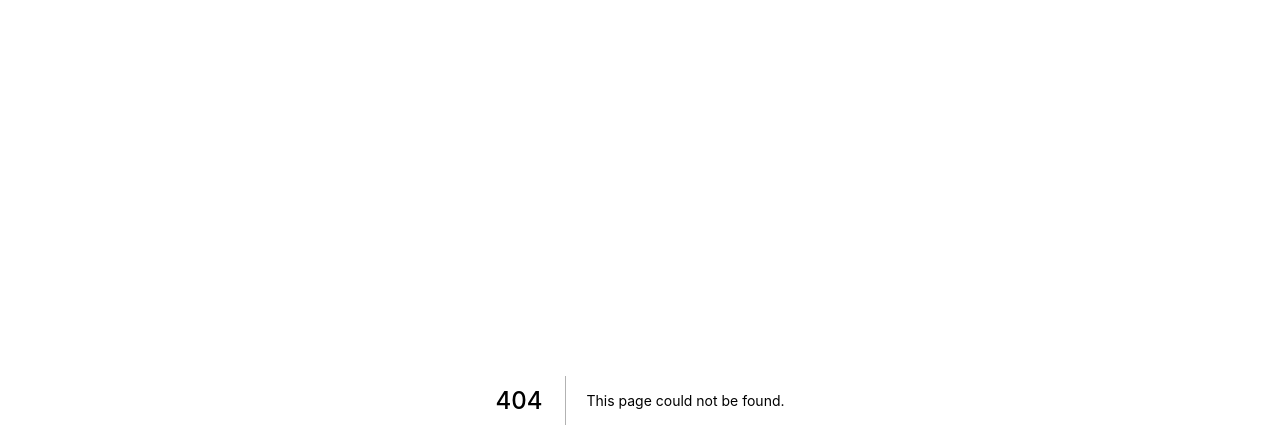
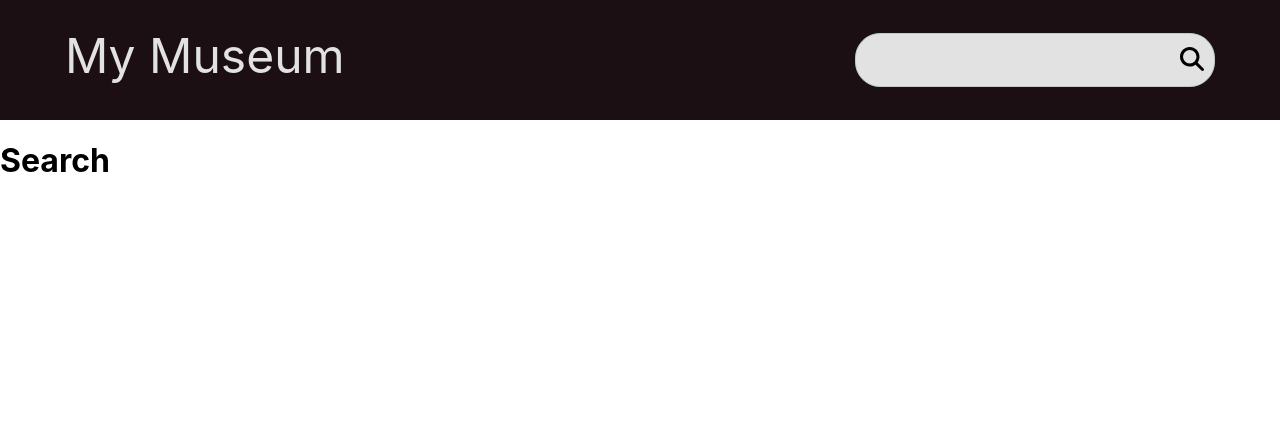
Before and after one commit to NaguiHW/museum, a Next.js app: page /search/1 in a window 1280 px wide. Before the commit this address had no page. Shown: the top 448 px of the page. Built offline with nearby package versions, Linux system fonts and the light colour scheme.

Commit message:
added global navbar

```diff
--- /dev/null
+++ b/component/Navbar.tsx
@@ -0,0 +1,37 @@
+import { FontAwesomeIcon } from "@fortawesome/react-fontawesome";
+import { faMagnifyingGlass } from "@fortawesome/free-solid-svg-icons";
+import { useState } from "react";
+import { useRouter } from "next/router";
+import Link from "next/link";
+import styles from '../styles/Navbar.module.scss'
+
+const Navbar = () => {
+	const [search, setSearch] = useState<string>('');
+
+	const router = useRouter()
+
+	const handleSubmit = (e: { preventDefault: () => void; }) => {
+		e.preventDefault();
+		router.push(`/search/${search}`)
+	};
+
+	const handleChange = (e: { target: { value: string; }; }) => {
+		setSearch(e.target.value);
+	};
+
+	return (
+		<div className={styles.navbarContainer}>
+			<nav className={styles.navbar}>
+				<Link href="/">My Museum</Link>
+				<div className={styles.searchArea}>
+					<form onSubmit={handleSubmit} className={styles.form}>
+						<input type="text" name="search" id="search" value={search} onChange={handleChange} className={styles.search} />
+						<button type="button" onClick={handleSubmit}><FontAwesomeIcon icon={faMagnifyingGlass} /></button>
+					</form>
+				</div>
+			</nav>
+		</div>
+	);
+};
+
+export default Navbar;
--- a/package.json
+++ b/package.json
@@ -8,7 +8,12 @@
     "lint": "next lint"
   },
   "dependencies": {
+    "@fortawesome/fontawesome-svg-core": "^1.3.0",
+    "@fortawesome/free-regular-svg-icons": "^6.0.0",
+    "@fortawesome/free-solid-svg-icons": "^6.0.0",
+    "@fortawesome/react-fontawesome": "^0.1.17",
     "next": "12.0.10",
+    "node-sass": "^6.0.1",
     "react": "17.0.2",
     "react-dom": "17.0.2"
   },
--- a/pages/_app.tsx
+++ b/pages/_app.tsx
@@ -1,8 +1,14 @@
-import '../styles/globals.css'
+import '../styles/globals.scss'
 import type { AppProps } from 'next/app'
+import Navbar from '../component/Navbar'
 
 function MyApp({ Component, pageProps }: AppProps) {
-  return <Component {...pageProps} />
+  return (
+    <>
+      <Navbar />
+      <Component {...pageProps} />
+    </>
+  )
 }
 
 export default MyApp
--- a/pages/index.tsx
+++ b/pages/index.tsx
@@ -1,7 +1,7 @@
 import type { NextPage } from 'next'
 import Head from 'next/head'
 import Image from 'next/image'
-import styles from '../styles/Home.module.css'
+import styles from '../styles/Home.module.scss'
 
 const Home: NextPage = () => {
   return (
--- /dev/null
+++ b/pages/search/[word]/index.tsx
@@ -0,0 +1,7 @@
+const SearchWord = () => {
+	return (
+		<h1>Search</h1>
+	);
+};
+
+export default SearchWord;
--- /dev/null
+++ b/styles/Navbar.module.scss
@@ -0,0 +1,73 @@
+@import "styles/variables";
+
+.navbarContainer {
+	background-color: $primary-color;
+	height: 120px;
+	display: flex;
+	align-items: center;
+
+	@media screen and (max-width: 640px) {
+		height: auto;
+	}
+
+	.navbar {
+		width: 1200px;
+		margin: 0 auto;
+		display: flex;
+		justify-content: space-between;
+		align-items: center;
+		padding: 0px 25px;
+
+		@media screen and (max-width: 640px) {
+			flex-direction: column;
+			padding: 25px;
+		}
+
+		a {
+			color: $fifth-color;
+			text-decoration: none;
+			font-size: 3rem;
+			margin-top: -10px;
+		}
+
+		.searchArea {
+			padding: 10px 0;
+
+			@media screen and (max-width: 640px) {
+				width: 100%;
+			}
+
+			.form {
+				padding: 10px 10px 12px 10px;
+				border: 1px solid $third-color;
+				background-color: $fifth-color;
+				border-radius: 25px;
+				display: flex;
+
+				.search {
+					border: none;
+					background-color: $fifth-color;
+					width: 200px;
+					font-size: 1.5rem;
+					box-sizing: unset;
+					width: 90%;
+
+					&:focus {
+						outline: none;
+						border-bottom: 1px solid $secondary-color;
+					}
+				}
+
+				button {
+					border: none;
+					width: 1.5rem;
+					background-color: $fifth-color;
+
+					svg {
+						font-size: 1.5rem;
+					}
+				}
+			}
+		}
+	}
+}
--- a/styles/globals.css
+++ b/styles/globals.scss
@@ -6,11 +6,6 @@ body {
     Ubuntu, Cantarell, Fira Sans, Droid Sans, Helvetica Neue, sans-serif;
 }
 
-a {
-  color: inherit;
-  text-decoration: none;
-}
-
 * {
   box-sizing: border-box;
 }
--- /dev/null
+++ b/styles/variables.scss
@@ -0,0 +1,5 @@
+$primary-color: #1C0F13;
+$secondary-color: #6E7E85;
+$third-color: #B7CECE;
+$fourth-color: #BBBAC6;
+$fifth-color: #E2E2E2;
--- a/tsconfig.json
+++ b/tsconfig.json
@@ -1,6 +1,6 @@
 {
   "compilerOptions": {
-    "target": "es5",
+    "target": "es6",
     "lib": ["dom", "dom.iterable", "esnext"],
     "allowJs": true,
     "skipLibCheck": true,
```
Also changed, not shown: styles/Home.module.scss (renamed from styles/Home.module.css), 1 other file (tests, documents, lock files or other folders).
